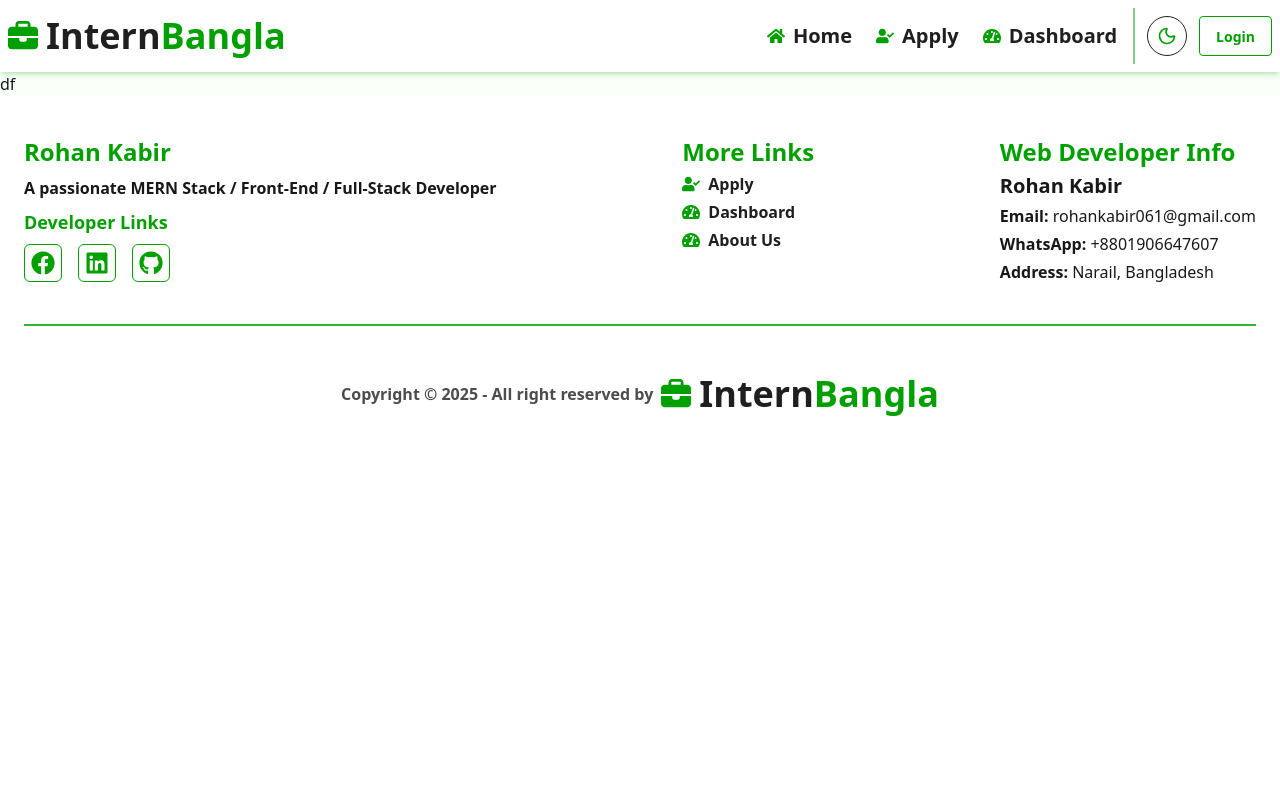
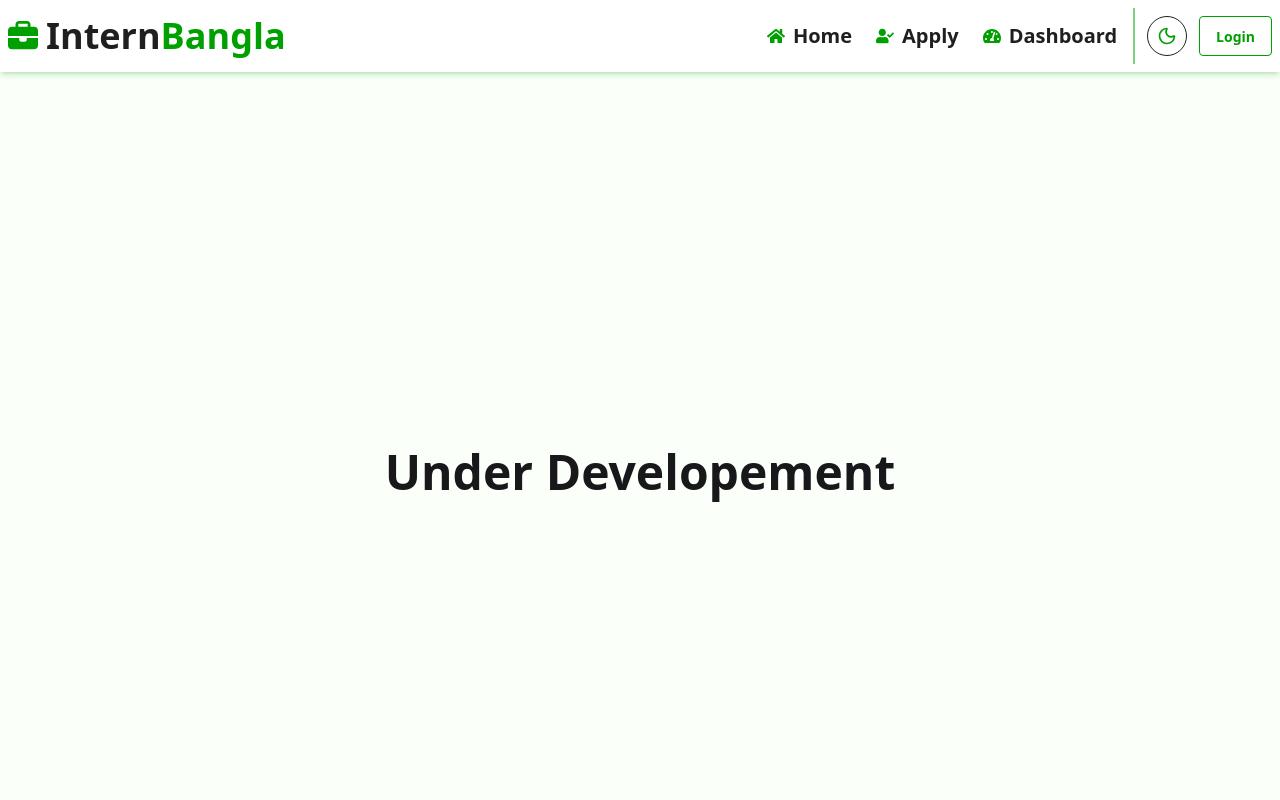
Before and after one commit to RohanR05/Job_Portal, a Next.js app: page /applyJob in a window 1280 px wide. Shown: the top 800 px of the page. Built offline with nearby package versions, Linux system fonts and the light colour scheme; no server answers.

Commit message:
applypage

```diff
--- a/src/app/applyJob/page.jsx
+++ b/src/app/applyJob/page.jsx
@@ -1,7 +1,11 @@
 import React from "react";
 
 const ApplyPage = () => {
-  return <div className="mt-16 md:mt-18">df</div>;
+  return (
+    <div className="mt-16 md:mt-18 flex items-center justify-center h-screen">
+      <h2 className="text-5xl font-bold">Under Developement</h2>
+    </div>
+  );
 };
 
 export default ApplyPage;
```
